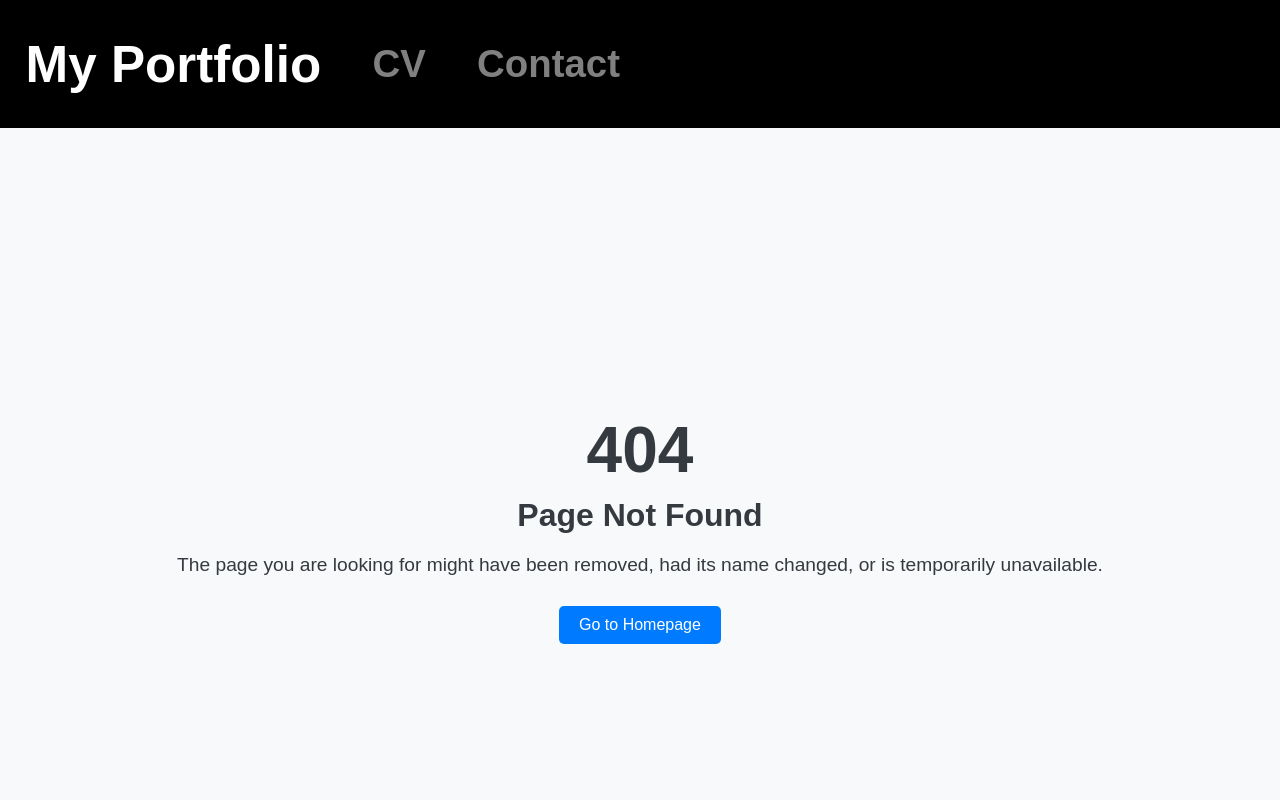
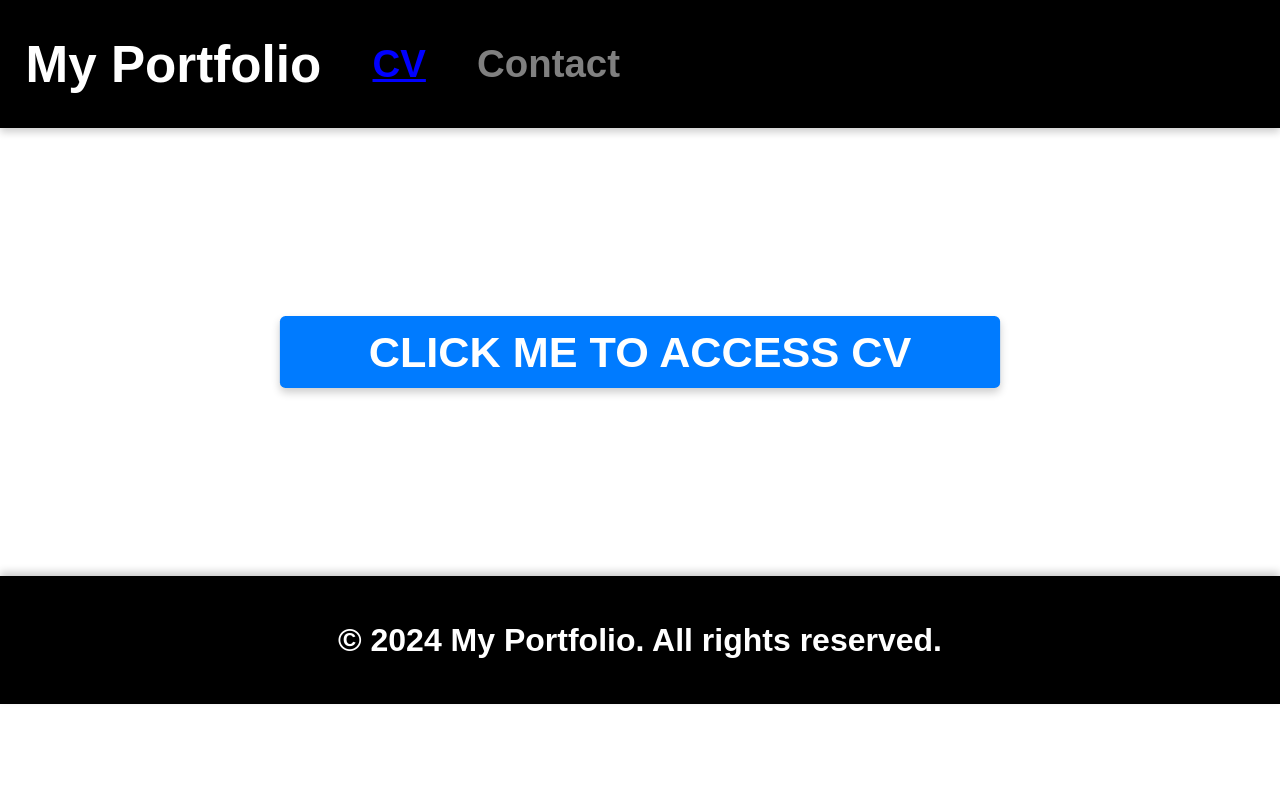
Before and after one commit to zeeshan0100/My-Portfolio, a React (Create React App) app in the folder my-portfolio/: page / in a window 1280 px wide. Shown: the top 800 px of the page. Built offline with nearby package versions, Linux system fonts and the light colour scheme.

Commit message:
modified:   src/App.js         modified:   src/components/CV.js         modified:   src/components/Contact.js         modified:   src/components/Header.js         modified:   src/index.js

```diff
--- a/my-portfolio/src/App.js
+++ b/my-portfolio/src/App.js
@@ -10,10 +10,10 @@ import './App.css';
 const App = () => (
     <div className="app">
       <Header />
-    <Routes basename="/My-Portfolio" >
+      <Routes>
+        <Route exact path="/" element={<CV />} />
+        <Route path="/contact" element={<Contact />} />
         <Route path="*" element={<PageNotFound />} />
-      <Route path="/My-Portfolio" element={<CV />} />
-      <Route path="/contact" element={<Contact />} />
       </Routes>
       <Footer />
     </div>
--- a/my-portfolio/src/components/CV.js
+++ b/my-portfolio/src/components/CV.js
@@ -28,7 +28,7 @@ const CV = () => {
 
       {mydata === "animation" ? (
         <section style={{ fontSize: "2vw", margin: "0px", padding: "5vw" }} className="cv-container">
-          <h2 className='cv-BoldText'>---------------About Me---------------</h2>
+          <h2 className='cv-BoldText'>----About Me----</h2>
           <hr />
           <p style={{ margin: "3vw 0px 3vw 2vw", fontSize: "2.5vw" }}><strong style={{ color: "blue", fontSize: "1.5em", }}>Full-Name:</strong> Zeeshan Ahmad Kamran</p>
           <hr />
--- a/my-portfolio/src/components/Contact.js
+++ b/my-portfolio/src/components/Contact.js
@@ -29,7 +29,7 @@ const Contact = () => {
       </style>
       {mydata === "animation" ? (
     <section className="contact-container" style={{ padding:"5vw", fontSize: '2vw' }}>
-      <h2 className='contact-BoldText' >----------------Contact----------------</h2>
+      <h2 className='contact-BoldText' >----Contact----</h2>
       <p style={{ fontSize: '1em', color: "blue",margin:"3vw 0px 3vw 2vw" }}>If you'd like to get in touch, please reach out at my email or phone number.</p>
       <hr/>
       <h1 style={{ display: "inline-block", fontSize: '2em', color: "blue",margin:"3vw 0px 3vw 2vw" }}>Email:</h1>
--- a/my-portfolio/src/components/Header.js
+++ b/my-portfolio/src/components/Header.js
@@ -8,7 +8,7 @@ const Header = () => (
       <ul style={{ display: 'flex', columnGap: '4vw', alignItems: 'center', justifyContent: 'center', listStyleType: 'none' }}>
         <li style={{ fontSize: '2vw' }}>
           <NavLink
-            to="/My-Portfolio"
+            to="/"
             style={({ isActive }) => ({
               textDecoration: isActive ? 'underline' : 'none',
               color: isActive ? 'blue' : 'grey',
--- a/my-portfolio/src/index.js
+++ b/my-portfolio/src/index.js
@@ -1,15 +1,15 @@
 import React from 'react';
 import { createRoot } from 'react-dom/client';
 import App from './App';
-import { BrowserRouter } from 'react-router-dom';
+import { HashRouter  } from 'react-router-dom';
 
 const rootElement = document.getElementById('root');
 const root = createRoot(rootElement);
 
 root.render(
   <React.StrictMode>
-    <BrowserRouter>
+    <HashRouter>
       <App />
-    </BrowserRouter>
+    </HashRouter>
   </React.StrictMode>
 );
```
Lines whose indentation alone changed are shown as unchanged.
